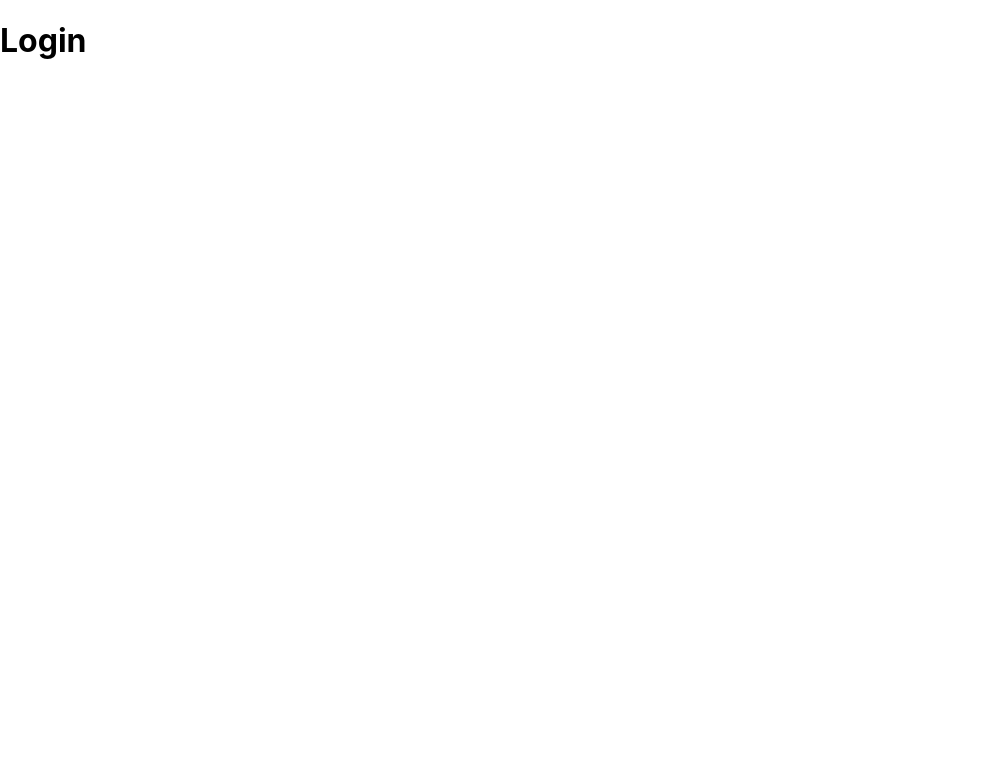
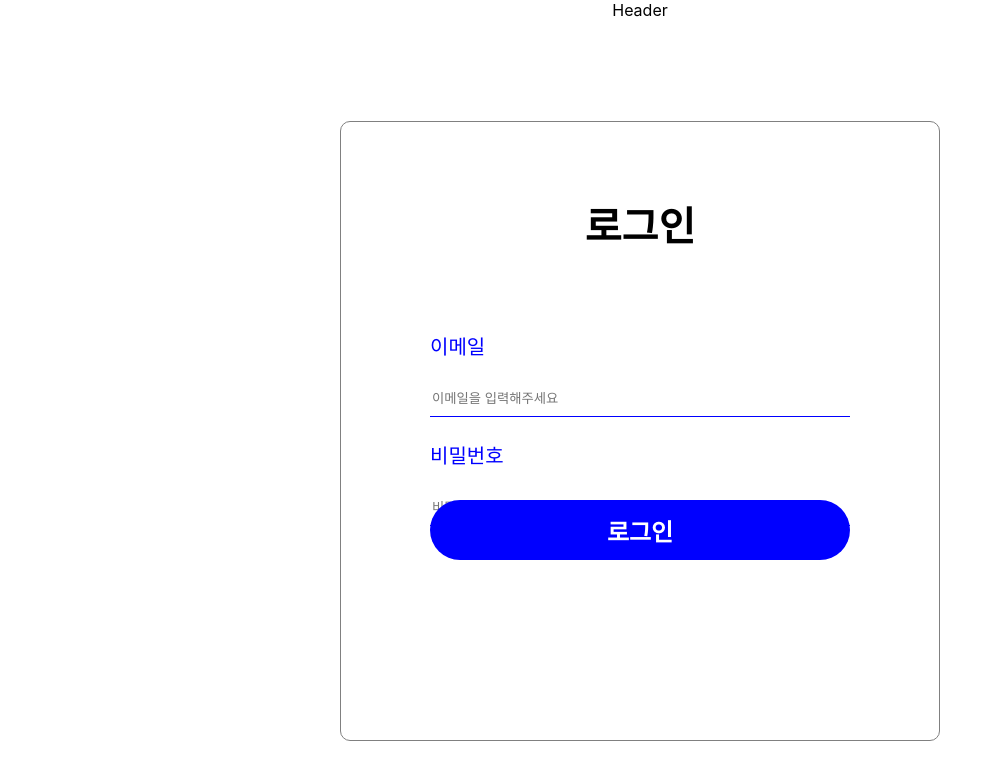
Before and after one commit to DSM-ROC/DSM-ROC_FrontEnd-V2, a React (Create React App) app: page /login in a window 1280 px wide. Shown: the top 780 px of the page, without its empty margins (0-1001 px from the left). Built offline with nearby package versions, Linux system fonts and the light colour scheme.

Commit message:
create : login

```diff
--- a/src/pages/login.tsx
+++ b/src/pages/login.tsx
@@ -1,9 +1,109 @@
+import styled from 'styled-components';
+
 const Login = (): JSX.Element => {
   return (
     <>
-      <h1>Login</h1>
+      <LoginPage>
+        <Head>Header</Head>
+        <LoginWrapper>
+          <LoginForm>
+            <b>로그인</b>
+          </LoginForm>
+          <LoginBox>
+            <EmailForm>이메일</EmailForm>
+            <Email placeholder="이메일을 입력해주세요" />
+            <InputForm>
+              <PwForm>비밀번호</PwForm>
+              <PassWord placeholder="비밀번호를 입력해주세요" />
+            </InputForm>
+            <LoginBtn><b>로그인</b></LoginBtn>
+          </LoginBox>
+        </LoginWrapper>
+      </LoginPage>
     </>
   );
 };
 
 export default Login;
+
+const LoginPage = styled.div`
+  width: 100vw;
+  height: 100vh;
+  display: flex;
+  align-items: center;
+  justify-content: center;
+`;
+const Head = styled.div`
+  width: 1512px;
+  height: 130px;
+  position: fixed;
+  top: 0;
+  display: flex;
+  justify-content: center;
+`;
+const LoginWrapper = styled.div`
+  width: 600px;
+  height: 620px;
+  border-radius: 10px;
+  border: solid 1px #808080;
+  display: flex;
+  justify-content: center;
+  margin-top: 62px;
+`;
+const LoginForm = styled.div`
+  font-size: 40px;
+  margin-top: 73px;
+  display: flex;
+  position: absolute;
+`;
+const LoginBox = styled.div`
+  margin-top: 209px;
+  width: 420px;
+  height: 340px;
+`;
+const EmailForm = styled.div`
+  color: blue;
+  font-size: 20px;
+  margin-bottom: 30px;
+`;
+const Email = styled.input`
+  border: none;
+  border-bottom: 1px blue solid;
+  display: flex;
+  position: absolute;
+  width: 420px;
+  padding-bottom: 10px;
+  outline: none;
+`;
+
+const PwForm = styled.div`
+  color: blue;
+  font-size: 20px;
+  margin-bottom: 30px;
+`;
+const PassWord = styled.input`
+  border: none;
+  border-bottom: 1px blue solid;
+  display: flex;
+  position: absolute;
+  width: 420px;
+  padding-bottom: 10px;
+  outline: none;
+`;
+const InputForm = styled.div`
+  position: relative;
+  top: 50px;
+`;
+const LoginBtn = styled.button`
+  width: 420px;
+  height: 60px;
+  border-radius: 33px;
+  border: none;
+  background-color: blue;
+  justify-content: center;
+  align-items: center;
+  position: absolute;
+  bottom: 240px;
+  color: white;
+  font-size: 24px;
+`;
```
